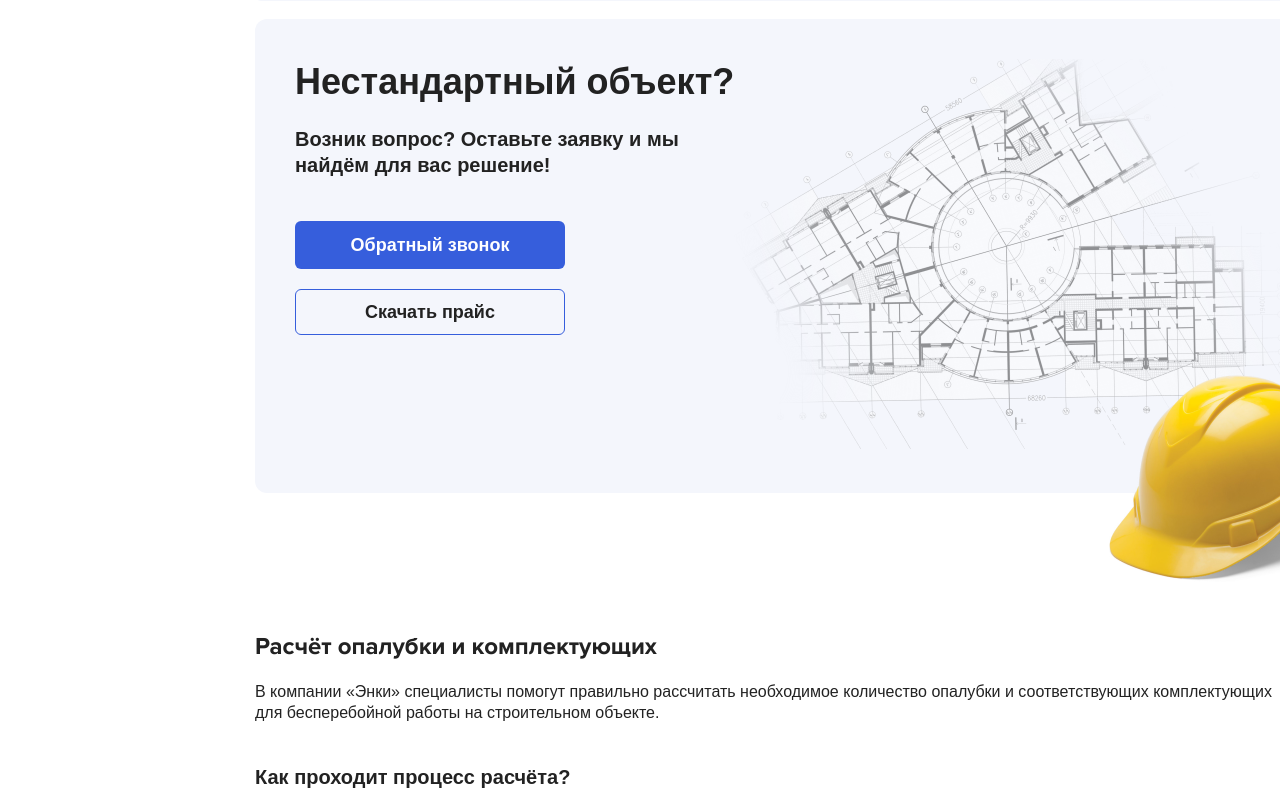
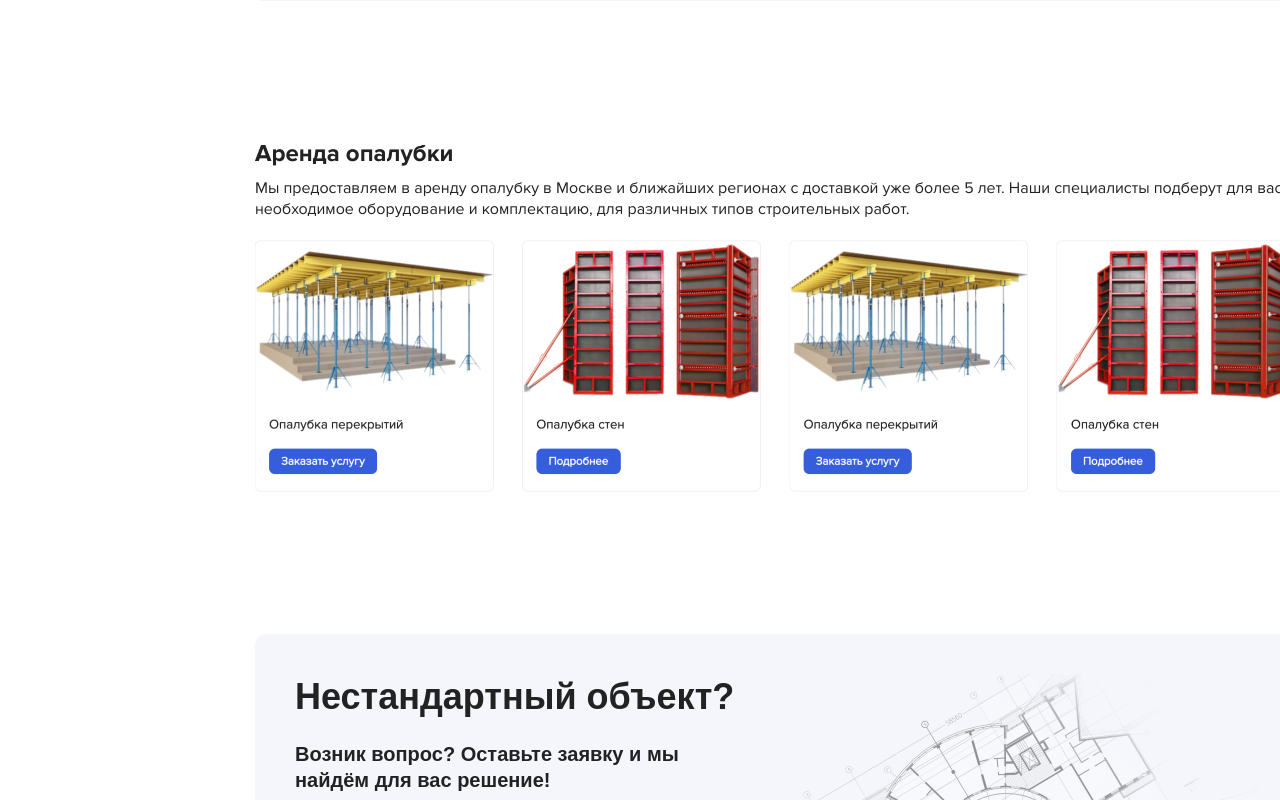
Before and after one commit to tinyRepository/enki-landing, a website: page src/html/index.html in a window 1280 px wide. Shown: the part 700-1500 px from the top of the page. Drawn offline with nearby package versions, Linux system fonts and the light colour scheme; files that its build step writes are made by us from their sources; files whose address does not match are found by name; a web font is replaced by a local one.

Commit message:
add services

```diff
--- a/src/html/index.html
+++ b/src/html/index.html
@@ -76,6 +76,20 @@
     вопросы.
   </p>
   <button class="button promo__button">Заказать услугу</button>
+</div>
+
+        <br />
+        <div class="services">
+  <div class="services__title">Аренда опалубки</div>
+
+  <div class="services__description">
+    Мы предоставляем в аренду опалубку в Москве и ближайших регионах с доставкой уже более 5 лет.
+    Наши специалисты подберут для вас необходимое оборудование и комплектацию, для различных типов
+    строительных работ.
+  </div>
+
+  <!-- TODO remove -->
+  <img class="services__image" src="../img/services-list.png" alt="" />
 </div>
 
         <br />
--- a/src/styles/_layouts.scss
+++ b/src/styles/_layouts.scss
@@ -11,3 +11,4 @@
 @import 'layouts/request.scss';
 @import 'layouts/faq.scss';
 @import 'layouts/delivery.scss';
+@import 'layouts/services.scss';
--- a/src/styles/layouts/_delivery.scss
+++ b/src/styles/layouts/_delivery.scss
@@ -104,7 +104,7 @@
   }
 
   &__payment-options-list {
-    padding: 20px;
+    padding: 0 20px 20px;
     margin-bottom: 30px;
   }
 }
--- a/src/styles/layouts/_request.scss
+++ b/src/styles/layouts/_request.scss
@@ -52,6 +52,11 @@
     border: 1px solid #eaeaea;
     box-sizing: border-box;
     outline: none;
+
+    font-family: 'Proxima Nova Regular', sans-serif;
+    font-size: 16px;
+    line-height: 20px;
+    color: #999999;
   }
 
   &__button {
@@ -67,6 +72,6 @@
   }
 
   &__image {
-    max-height: 360px;
+    max-height: 363px;
   }
 }
--- /dev/null
+++ b/src/styles/layouts/_services.scss
@@ -0,0 +1,22 @@
+.services {
+  margin: 120px 0;
+
+  &__title {
+    font-family: 'Proxima Nova Bold', sans-serif;
+    font-size: 24px;
+    color: #222222;
+    margin-bottom: 10px;
+  }
+
+  &__description {
+    font-family: 'Proxima Nova Regular', sans-serif;
+    font-size: 16px;
+    line-height: 130%;
+    color: #222222;
+    margin-bottom: 20px;
+  }
+
+  &__image {
+    max-width: 100%;
+  }
+}
```
Also changed, not shown: src/templates/index.html (+2 -0 lines), src/templates/services.html (added, +12 -0 lines), src/css/styles.min.css, src/img/services-list.png (added).
